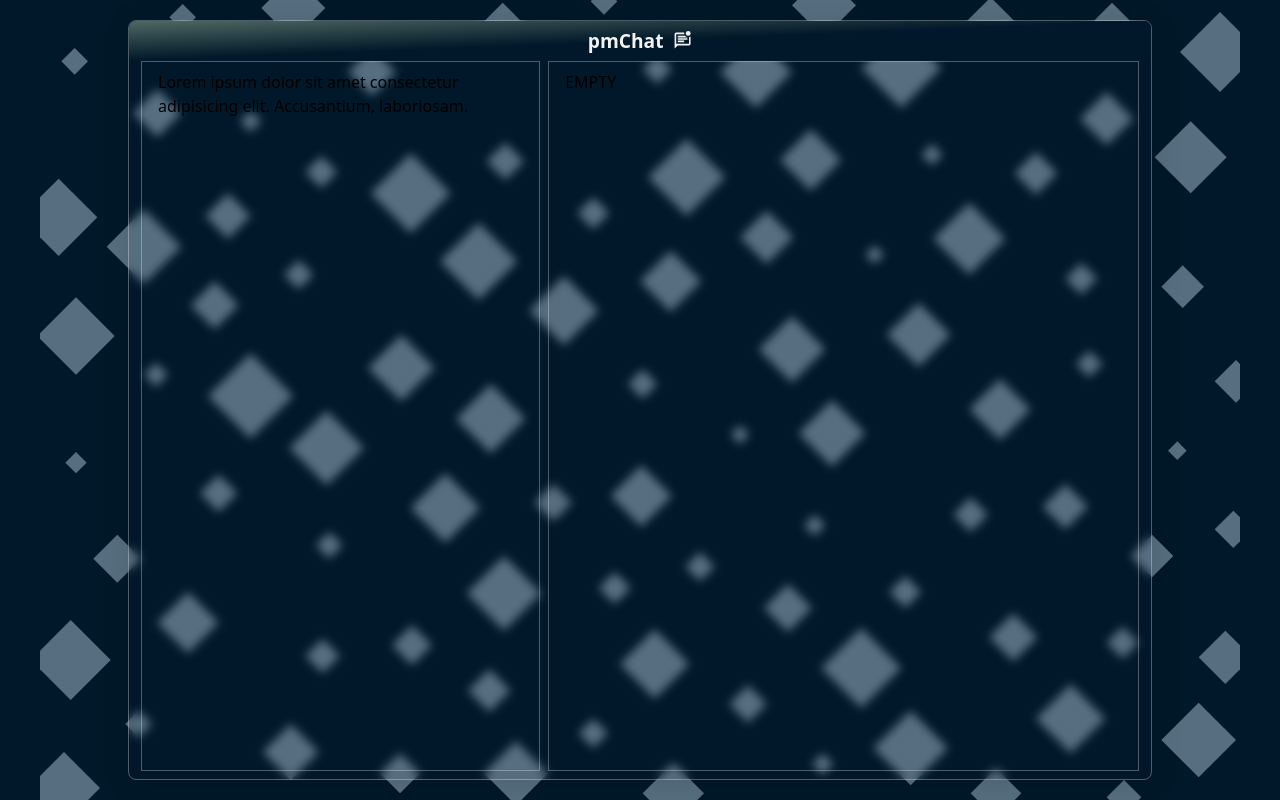
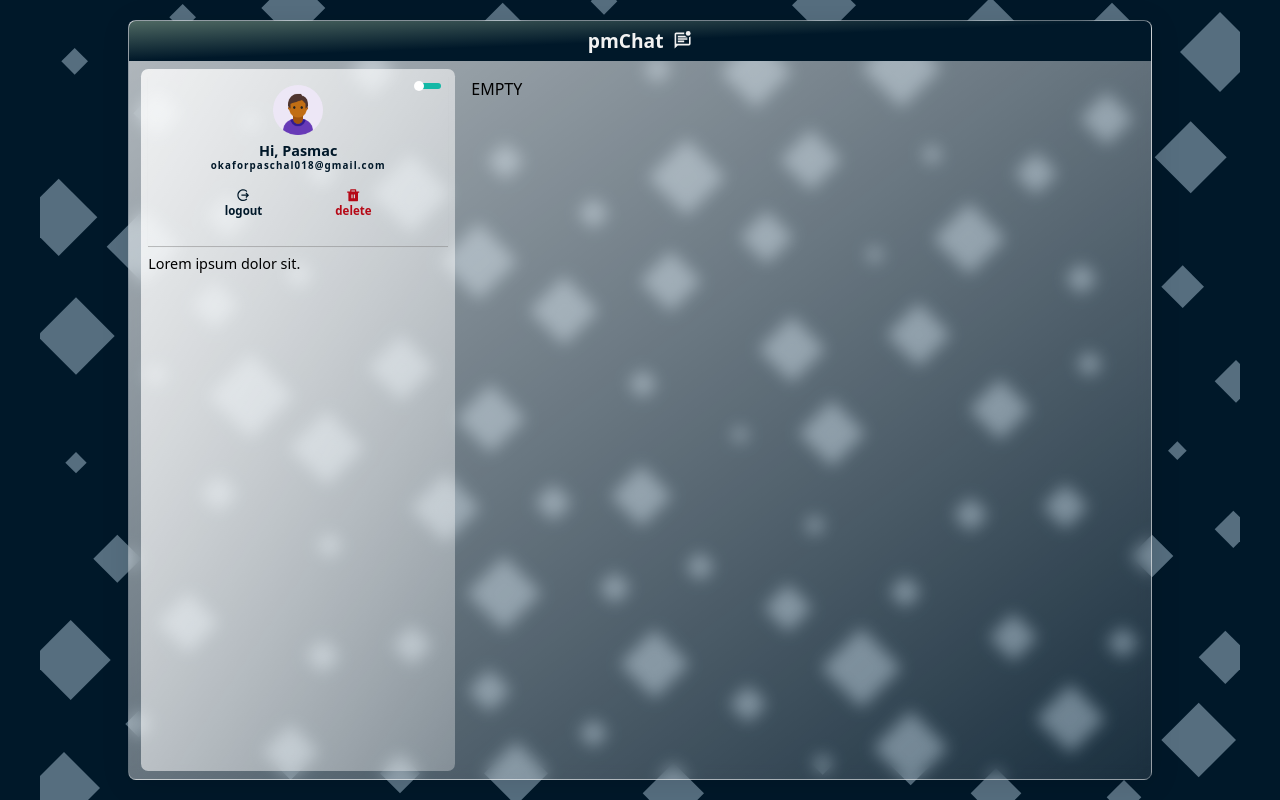
Before and after one commit to PaschalPM/pmchat-v1, a React (Vite) app: page /dashboard in a window 1280 px wide. Built offline with nearby package versions, Linux system fonts and the light colour scheme.

Commit message:
Added UserSection

```diff
--- a/package.json
+++ b/package.json
@@ -10,6 +10,7 @@
     "preview": "vite preview"
   },
   "dependencies": {
+    "@headlessui/react": "^1.7.14",
     "@types/react-router-dom": "^5.3.3",
     "firebase": "^9.20.0",
     "react": "^18.2.0",
--- /dev/null
+++ b/src/components/Card.tsx
@@ -0,0 +1,9 @@
+const Card = ({ children }:React.PropsWithChildren) => {
+  return (
+    <div className="card">
+        { children }
+    </div>
+  )
+}
+
+export default Card
--- a/src/components/Dropdown/@types.ts
+++ b/src/components/Dropdown/@types.ts
@@ -1,5 +1,6 @@
 export type DropdownItemType = {
 	icon: React.ReactNode,
 	text: string,
-	href: string
+	href: string,
+	handleClick?: ()=>void
 }
--- a/src/components/Dropdown/DropdownItem.tsx
+++ b/src/components/Dropdown/DropdownItem.tsx
@@ -1,9 +1,17 @@
+import { useContext } from "react"
 import { DropdownItemType } from "./@types"
+import { AppContext } from "../../context"
 
-const DropdownItem = ({icon, text, href}:DropdownItemType) => {
-  return (
+const DropdownItem = ({icon, text, href, handleClick}:DropdownItemType) => {
+	const {setIsMenuOpen} = useContext(AppContext)
+	return (
 	<div className="dropdown-item">
-		<a href={href}>
+		<a href={href}
+			onClick={() => {
+				(handleClick as ()=>void)()
+				setIsMenuOpen(false)
+			}}
+		>
 			{icon}
 			<span style={{
 				marginLeft:'10px',
--- /dev/null
+++ b/src/components/SwitchCheck.tsx
@@ -0,0 +1,23 @@
+import { useState } from 'react'
+import { Switch } from '@headlessui/react'
+
+export default function SwitchCheck() {
+  const [enabled, setEnabled] = useState(false)
+
+  return (
+      <Switch
+        title='stealth-mode'
+        checked={enabled}
+        onChange={setEnabled}
+        className={`${enabled ? 'bg-teal-900' : 'bg-teal-500'}
+          relative inline-flex h-[6px] w-[25px] shrink-0 cursor-pointer rounded-full border-2 border-transparent transition-colors duration-200 ease-in-out focus:outline-none focus-visible:ring-2  focus-visible:ring-white focus-visible:ring-opacity-75`}
+      >
+        <span className="sr-only">Use setting</span>
+        <span
+          aria-hidden="true"
+          className={`${enabled ? 'translate-x-4' : '-translate-x-1'}
+            pointer-events-none  -translate-y-1 inline-block h-[10px] w-[10px] transform rounded-full bg-white shadow-lg ring-0 transition duration-200 ease-in-out`}
+        />
+      </Switch>
+  )
+}
--- /dev/null
+++ b/src/components/UserSection.tsx
@@ -0,0 +1,35 @@
+import { IoMdLogOut } from "react-icons/io";
+import { RiDeleteBinFill } from "react-icons/ri";
+import SwitchCheck from "./SwitchCheck";
+
+
+const UserSection = () => {
+
+  return (
+     <div className="user-section">
+      <span className="avatar-container"> </span>
+      <h1> Hi, Pasmac</h1>
+      <small> okaforpaschal018@gmail.com </small>
+      <div className="options">
+        <div className="stealth-mode-switch">
+          <SwitchCheck />
+          <label htmlFor="stealth-mode"> stealth-mode </label>
+        </div>
+        <div>
+          <a href="">
+            <IoMdLogOut />
+            <small> logout </small>
+          </a>
+        </div>
+        <div>
+          <a href="">
+            <RiDeleteBinFill />
+            <small> delete </small>
+          </a>
+        </div>
+      </div>
+    </div>
+  );
+};
+
+export default UserSection;
--- a/src/context.tsx
+++ b/src/context.tsx
@@ -1,19 +1,32 @@
 import { createContext } from "react";
 import { useState } from "react";
+import { useMediaQuery } from "./custom_hooks";
 
 type AppContextType = {
 	isMenuOpen: boolean,
-	setIsMenuOpen: React.Dispatch<React.SetStateAction<boolean>>
+	setIsMenuOpen: React.Dispatch<React.SetStateAction<boolean>>,
+	isMobileView: boolean,
+	userDashOpen: boolean,
+	setUserDashOpen: React.Dispatch<React.SetStateAction<boolean>>,
+	user: {name:string},
+	setUser: React.Dispatch<React.SetStateAction<{name:string}>>
 }
 export const AppContext = createContext({} as AppContextType)
 
 const AppContextProvider = ({children}: React.PropsWithChildren) => {
 	const [isMenuOpen, setIsMenuOpen] = useState(false)
+	const isMobileView = useMediaQuery("max-width:700px")
+	const [userDashOpen, setUserDashOpen] = useState(false)
+	const [user, setUser] = useState({name:"Paschal"})
 
 	return (
 		<AppContext.Provider value={{
 			isMenuOpen,
-			setIsMenuOpen
+			setIsMenuOpen,
+			isMobileView,
+			userDashOpen,
+			setUserDashOpen,
+			user, setUser
 		}}>
 			{children}
 		</AppContext.Provider>
--- a/src/css/index.css
+++ b/src/css/index.css
@@ -11,6 +11,7 @@
     --primary-gradient: linear-gradient(to left top, var(--prim-color)50%, var(--ter-color));
 
     --error-color:rgba(184, 9, 24, 0.8);
+    --danger-color: rgb(182, 8, 22);
     --success-color:rgba(4, 135, 58, 0.8);
     --warning-color:rgba(153, 117, 10, 0.8);
 
@@ -36,7 +37,7 @@
     align-items: center;
 }
 
-@media (max-width: 600px) {
+@media (max-width: 700px) {
     .layout{
         background-repeat: repeat;
     }
@@ -47,14 +48,16 @@
 	width: 80%;
 	margin: auto;
 	height: 95vh;
-    backdrop-filter: blur(5px);
-    -webkit-backdrop-filter: blur(5px);
+    background-image: linear-gradient(to right bottom,
+    rgba(255, 255, 255, .7), rgba(255, 255, 255, .1));
+    backdrop-filter: blur(.5em);
+    -webkit-backdrop-filter: blur(.25em);
     border: 1px solid rgba(255, 255, 255, 0.3);
     box-shadow: 1px 4px 30px rgba(0, 0, 0, .1);
     border-radius: .5em;
     overflow: hidden;
 }
-@media (max-width: 600px) {
+@media (max-width: 700px) {
     .app {
         height: 100vh;
         width: 100%;
@@ -69,6 +72,7 @@
 
 .container.main-container{
     height: 100%;
+    margin: auto;
 }
 /***   NAVBAR   ***/
 .navbar {
@@ -86,7 +90,7 @@
    align-items: center;
 }
 
-@media (max-width: 600px) {
+@media (max-width: 700px) {
     .navbar-container {
         justify-content: space-between;
     }
@@ -96,7 +100,7 @@
     display: none;
 }
 
-@media (max-width: 600px) {
+@media (max-width: 700px) {
     .navbar-menu-button {
         all: unset;
         width: calc(var(--nav-size) * 0.8);
@@ -155,7 +159,7 @@
 .dropdown{
     display: none;
 }
-@media (max-width: 600px) {
+@media (max-width: 700px) {
     .dropdown{
         display: block;
         position: absolute;
@@ -192,32 +196,127 @@
     display: flex;
     height: calc(100% - (var(--nav-size) + .5em));
     gap: .5em;
+    padding-top: .5em;
 }
 
-.dashboard div{
-    border: 1px solid rgba(255, 255, 255, 0.3);
-    padding: .5em 1em;
+.dashboard .sideboard{
+    height: 100%;
+    display: flex;
+    flex-direction: column;
+    gap: 0.5em;
+    background-image: linear-gradient(to right bottom,
+    rgba(255, 255, 255, .8), rgba(255, 255, 255, .3));
+    border-radius: .5em;
+    flex: 1;
+    padding: .5em;
+    justify-content: space-evenly;
+    font-size: .9em;
 }
 
-@media screen and (max-width: 600px) {
-    .dashboard div{
-        border: none;
+ .user-section {
+    flex: 1;
+    box-shadow: 0px 1px .5px rgba(128, 128, 128, 0.489);
+    padding: .25em;
+    display: flex;
+    flex-direction: column;
+    align-items: center;
+    color: var(--prim-color);
+    position: relative;
+    font-weight: 600;
+}
+
+.user-section .avatar-container{
+    width: 60px;
+    height: 60px;
+    border-radius: 50%;
+    text-align: center;
+    background-image: url("../assets/avatars/icons8-circled-user-male-skin-type-6-96.png");
+    background-repeat: no-repeat;
+    background-size: 100%;
+}
+
+.user-section > small{
+    margin-top: -.25em;
+    letter-spacing: 1.1px;
+    font-size: .68em;
+}
+
+@media (max-width: 700px){
+    .user-section {
+        position: fixed;
+        width: 65%;
+        top: 50%; left: 50%;
+        transform: translate(-50%, -50%);
+        height: fit-content;
+        box-shadow: 3px 5px 5px rgb(81, 78, 78);
+        padding: 2em 0;
+        /* border: .5px solid grey; */
+        background-image: linear-gradient(to right bottom,
+    rgba(255, 255, 255, .8), rgba(255, 255, 255, .3));
     }
 }
-.dashboard .sideboard{
-    width: 40%; height: 100%;
+
+.user-section .options {
+    margin: 1em 0;
+    display: flex;
+    align-items: center;
+    justify-content: space-evenly;
+    width: 100%;
 }
 
-.dashboard .mainboard{
-    flex-grow: 1;
+.user-section .options > div a {
+    display: flex;
+    flex-direction: column;
+    align-items: center;
+    justify-content: center;
+}
+.user-section .options > div:last-child a {
+    color: var(--danger-color);
+}
+.user-section .stealth-mode-switch {
+    display: flex;
+    flex-direction: column;
+    align-items: center;
+    position: absolute;
+    top: .5em; right: .5em;
+}
+.user-section .stealth-mode-switch label{
+    display: none;
+}
+@media (max-width: 700px){
+    .user-section .stealth-mode-switch {
+        top: 1em; right: .5em;
+    }
+    .user-section .stealth-mode-switch label{
+        display: inline;
+        font-size: .65em;
+        letter-spacing: 1.25px;
+        font-weight: 600;
+    }
 }
 
-@media (max-width: 600px) {
+ .sideboard > .other-users-section {
+    flex-grow: 3;
+}
+.dashboard .mainboard{
+    flex: 2.2;
+    padding: .5em;
+}
+
+
+
+@media (max-width: 700px) {
     .dashboard{
         display: block;
     }
-
     .dashboard .sideboard, .dashboard .mainboard{
         width: 100%;
     }
 }
+
+.card{
+    background-color: rgba(235, 255, 204, .35);
+    padding: 1em 1em;
+    font-size: .85em;
+    font-weight: 600;
+}
--- a/src/pages/Dashboard/index.tsx
+++ b/src/pages/Dashboard/index.tsx
@@ -1,26 +1,31 @@
 import { Outlet } from "react-router-dom"
 import { useLocation } from "react-router-dom"
-import { useMediaQuery } from "../../custom_hooks"
-import { useLayoutEffect, useState } from "react"
+import UserSection from "../../components/UserSection"
+import { useContext } from "react"
+import { AppContext } from "../../context"
+import { motion as m } from "framer-motion"
 
 const Dashboard = () => {
-  // const [isMobileView, setIsMobileView] = useState(false)
   const { pathname } = useLocation()
-  const isMobileView = useMediaQuery("max-width:600px")
   const isDashboardPath = pathname == '/dashboard'
   const isChatBoxPath = /^\/dashboard\/chat\/[0-9]*/.test(pathname)
+  const {isMobileView, userDashOpen} = useContext(AppContext)
 
   return (
     <div className="dashboard">
         { isChatBoxPath && (isMobileView) ? null :
           <div className="sideboard">
-            Lorem ipsum dolor sit amet consectetur adipisicing elit. Accusantium, laboriosam.
+            {!isMobileView && <UserSection/>}
+            <div className="other-users-section">
+              Lorem ipsum dolor sit.
+            </div>
           </div>
         }
         <div className="mainboard">
-          { isDashboardPath && (isMobileView) ? null : isDashboardPath ? "EMPTY" : <Outlet></Outlet>}
-
+          { isDashboardPath && (isMobileView) ? null : isDashboardPath ?
+          "EMPTY" : <Outlet></Outlet>}
         </div>
+        <>{isMobileView && userDashOpen && <m.div><UserSection/></m.div>}</>
     </div>
   )
 }
--- a/src/pages/Layout/index.tsx
+++ b/src/pages/Layout/index.tsx
@@ -12,33 +12,46 @@ import { NavbarTitleType } from "../../components/Navbar/@types";
 import { IoMdLogOut } from "react-icons/io";
 import { FaUserTie } from "react-icons/fa";
 
+import { DropdownItemType } from "../../components/Dropdown/@types";
+import { useContext } from "react";
+import { AppContext } from "../../context";
+
 const titleProps: NavbarTitleType = {
   href: "/",
   icon: <MdOutlineMarkUnreadChatAlt />,
 };
 
-const dropdownItemIProps = {
+const Layout = () => {
+
+  const {user, setUserDashOpen} = useContext(AppContext)
+
+  const dropdownItemIProps: DropdownItemType = {
     icon: <FaUserTie />,
     href: "#",
-    text: "User"
-}
+    text: "User",
+    handleClick: () => {
+      if (user){
+        setUserDashOpen((v)=> !v)
+      }
+    },
+  };
 
-const dropdownItemIIProps = {
+  const dropdownItemIIProps: DropdownItemType = {
     icon: <IoMdLogOut />,
     href: "#",
-    text: "Logout"
-}
-const Layout = () => {
+    text: "Logout",
+  };
+
   return (
     <div className="layout">
       <AppSection>
         <Navbar>
           <Container classname="navbar-container">
             <NavbarTitle {...titleProps}>pmChat</NavbarTitle>
-            <NavbarMenuButton/>
+            <NavbarMenuButton />
             <Dropdown>
-              <DropdownItem {...dropdownItemIProps}/>
-              <DropdownItem {...dropdownItemIIProps}/>
+              <DropdownItem {...dropdownItemIProps} />
+              <DropdownItem {...dropdownItemIIProps} />
             </Dropdown>
           </Container>
         </Navbar>
```
Also changed, not shown: src/assets/avatars/icons8-circled-user-male-skin-type-6-96.png (added), 1 other file (tests, documents, lock files or other folders).
